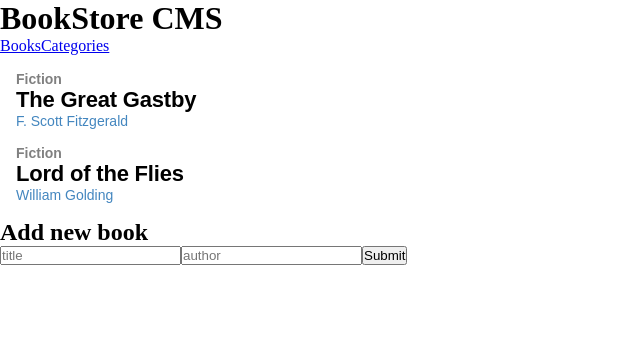
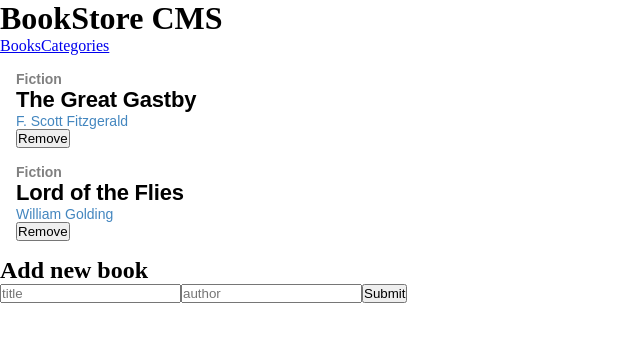
Before and after one commit to shella12/reactBookStore, a React (Create React App) app: page / in a window 1280 px wide. Shown: the top 342 px of the page, without its empty margins (0-640 px from the left). Built offline with nearby package versions, Linux system fonts and the light colour scheme.

Commit message:
Add remove btn

```diff
--- a/src/components/Books/Book.js
+++ b/src/components/Books/Book.js
@@ -10,6 +10,7 @@ const Book = (props) => {
         <h2 className="book-category">{category}</h2>
         <h2 className="book-title">{title}</h2>
         <h2 className="book-author">{author}</h2>
+        <button type="button" id={id}>Remove</button>
       </div>
     </div>
   );
```
